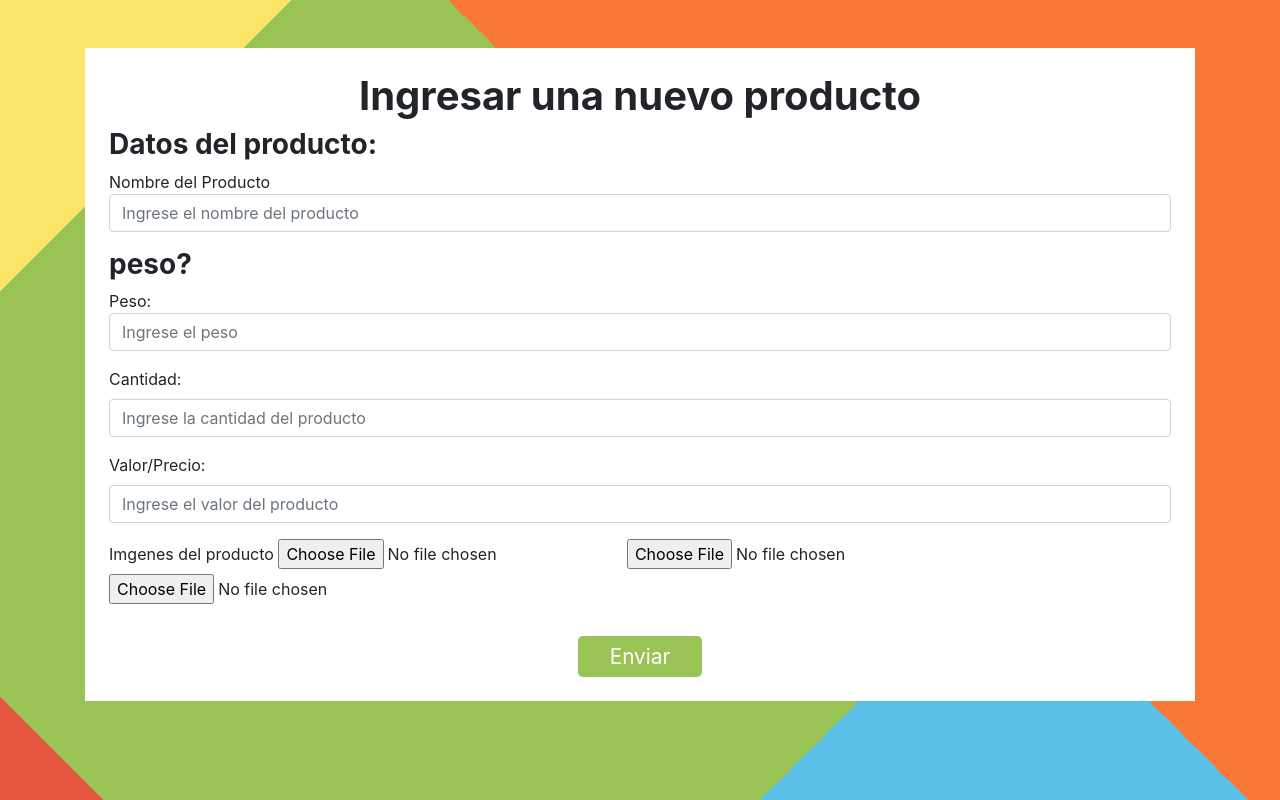
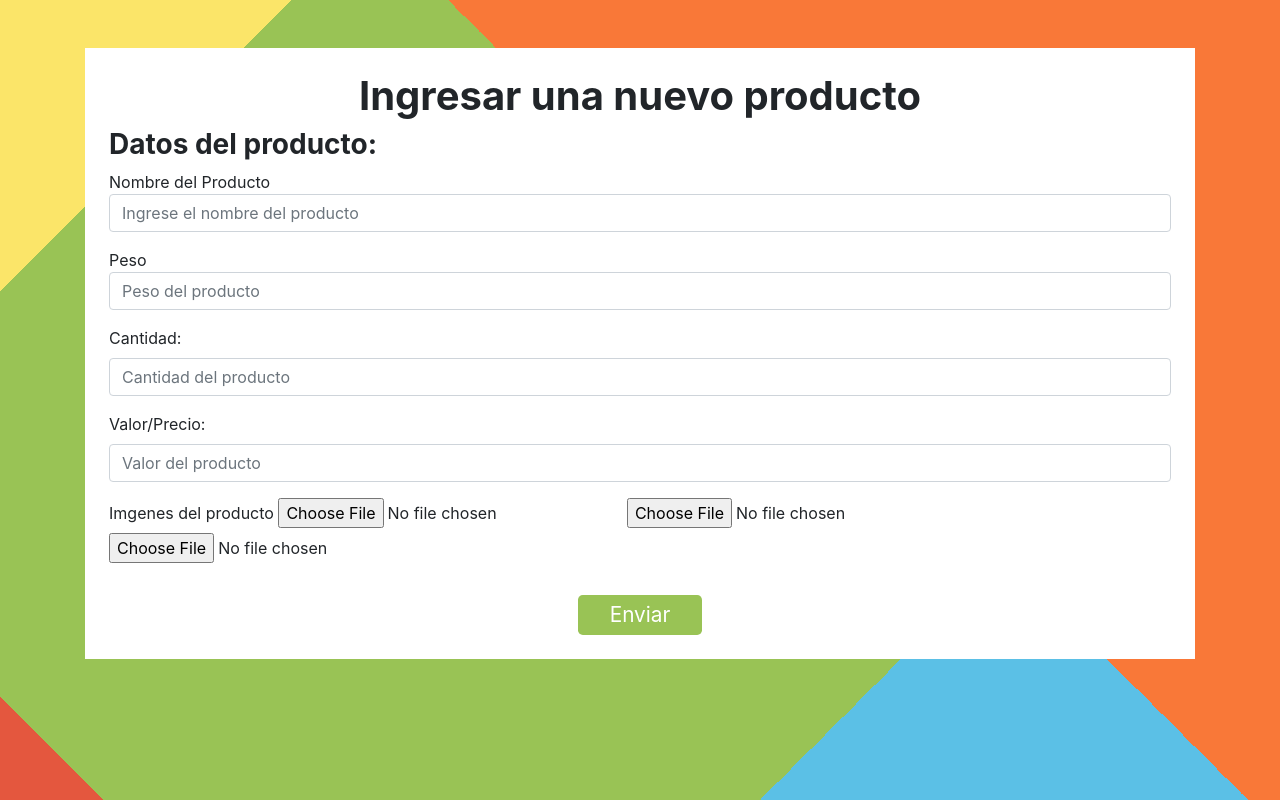
Before and after one commit to sam-oro/abejorral-turista, a PHP site: page /GIT/vistas/Producto/form_producto.php in a window 1280 px wide. Shown: the part 74-874 px from the top of the page. Run offline with PHP 8.4, Linux system fonts and the light colour scheme; a user stored in the database is signed in; some libraries are stand-ins or nearby versions.

Commit message:
Form productos

```diff
--- a/vistas/Producto/form_producto.php
+++ b/vistas/Producto/form_producto.php
@@ -55,21 +55,19 @@
                             <input type="text" name="nombre" id="nombre" class="form-control" placeholder="Ingrese el nombre del producto" required>
                         </div>
 
-                        <h3>peso?</h3>
-
                         <div class="form-group">
-                            <labe>Peso:</labe>
-                            <input type="text" name="peso" id="peso" class="form-control" placeholder="Ingrese el peso" required>
+                            <labe>Peso</labe>
+                            <input type="text" name="peso" id="peso" class="form-control" placeholder="Peso del producto" required>
                         </div>
 
                         <div class="form-group">
                             <label>Cantidad:</label>
-                            <input type="text" name="cantidad" id="cantidad" class="form-control" placeholder="Ingrese la cantidad del producto" required>
+                            <input type="text" name="cantidad" id="cantidad" class="form-control" placeholder="Cantidad del producto" required>
                         </div>
 
                         <div class="form-group">
                             <label>Valor/Precio:</label>
-                            <input type="text" name="valor" id="valor" class="form-control" placeholder="Ingrese el valor del producto" required>
+                            <input type="text" name="valor" id="valor" class="form-control" placeholder="Valor del producto" required>
                         </div>
 
                         <div class="form-group">
```
Also changed, not shown: index.php (+6 -6 lines), vistas/Contacto/contacto.php (+5 -5 lines), images/2021020311123520210105224947147767-tv-feature-what-order-should-you-watch-all-the-star-wars-films-image1-1wdfjceytb.jpg (added), images/202102031112352021010709585682732925_p0.png (added), images/20210203111235ninguno.jpg (added).
